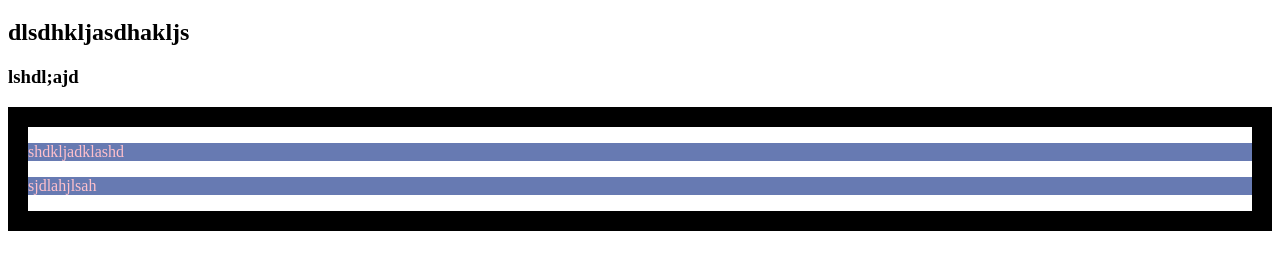
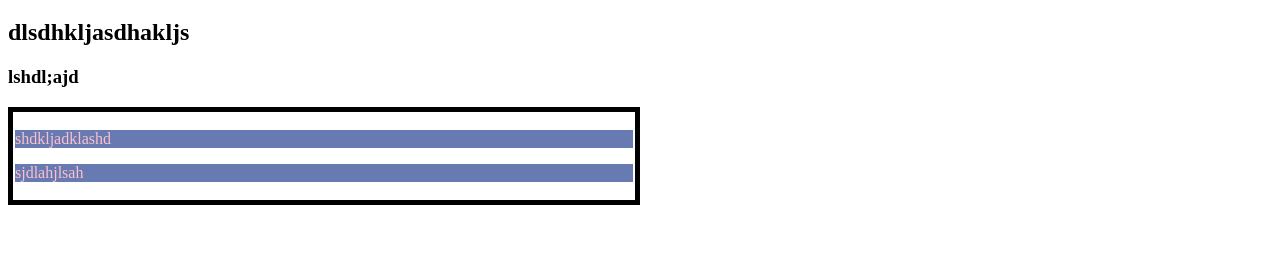
Before and after one commit to Devjhoti/my-second-repo, a plain HTML site: page index.html in a window 1280 px wide. Shown: the part 61-330 px from the top of the page. Drawn offline with Linux system fonts and the light colour scheme.

Commit message:
box added

```diff
--- a/style.css
+++ b/style.css
@@ -6,5 +6,7 @@ h1{
     background-color:royalblue;
 }
 .p1{
-    border: solid 20px;
+    border: solid 5px;
+    padding: 2px;
+    margin-right: 50%;
 }
```
